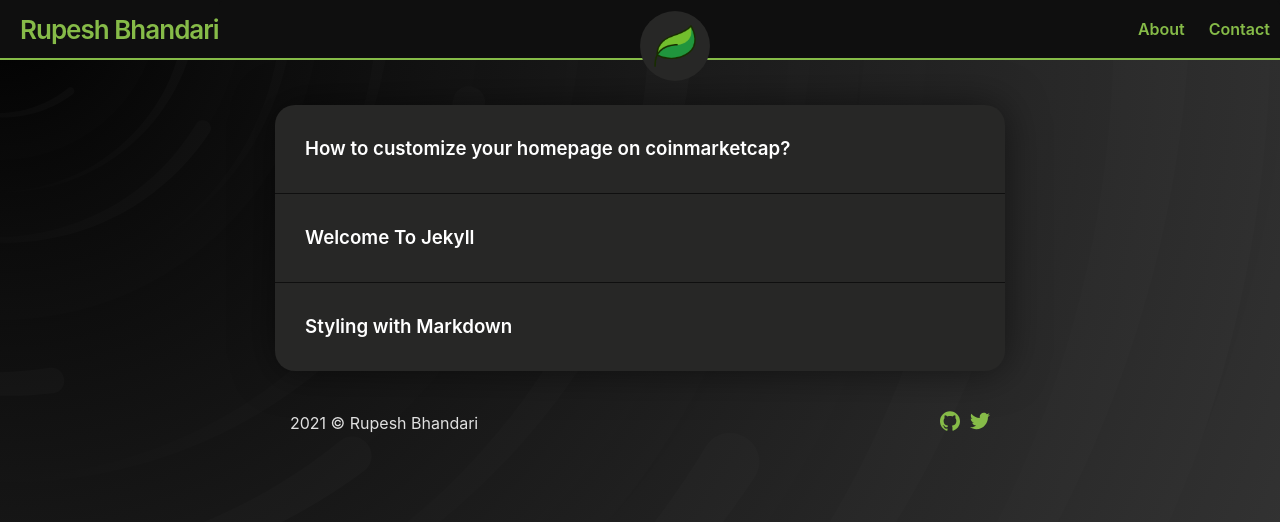
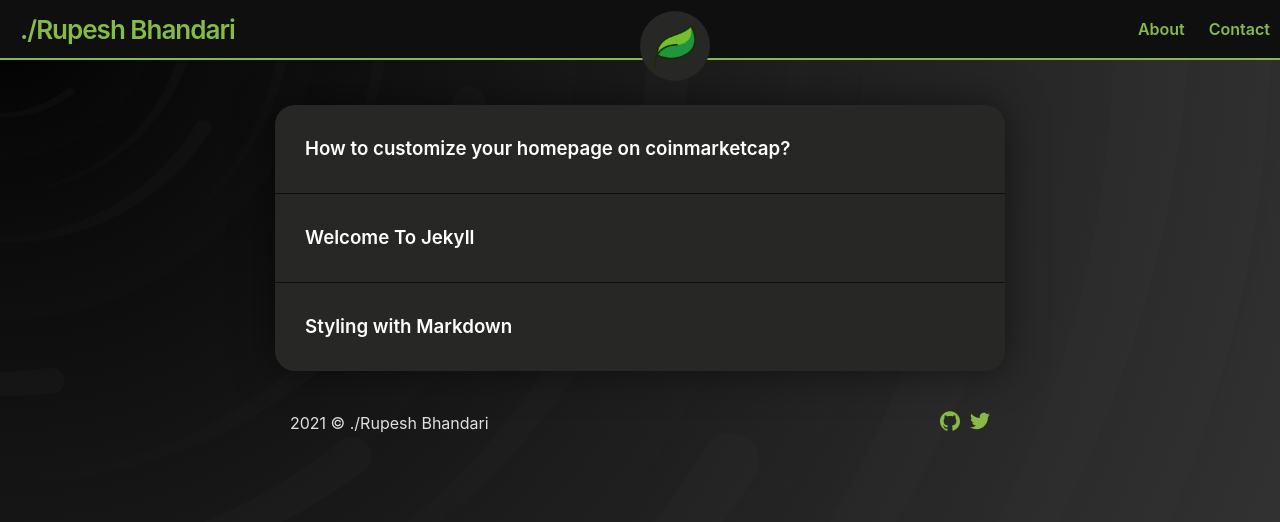
Before and after one commit to RupeshBhandari/rpshbhandari.github.ioa, a Jekyll site: the page built from index.md, in a window 1280 px wide. Shown: the top 522 px of the page. Built offline with Jekyll 4.4.1, drawn with Linux system fonts in a browser that asks for light colours.

```diff
--- a/_config.yml
+++ b/_config.yml
@@ -1,4 +1,4 @@
-title: Rupesh Bhandari
+title: ./Rupesh Bhandari
 iconURL: assets/default-icon.png
 theme: jekyll-theme-leaf
 
```
